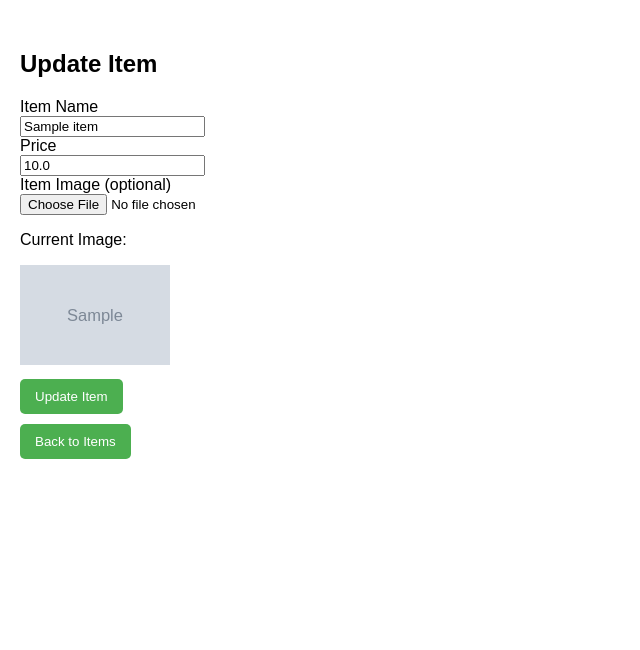
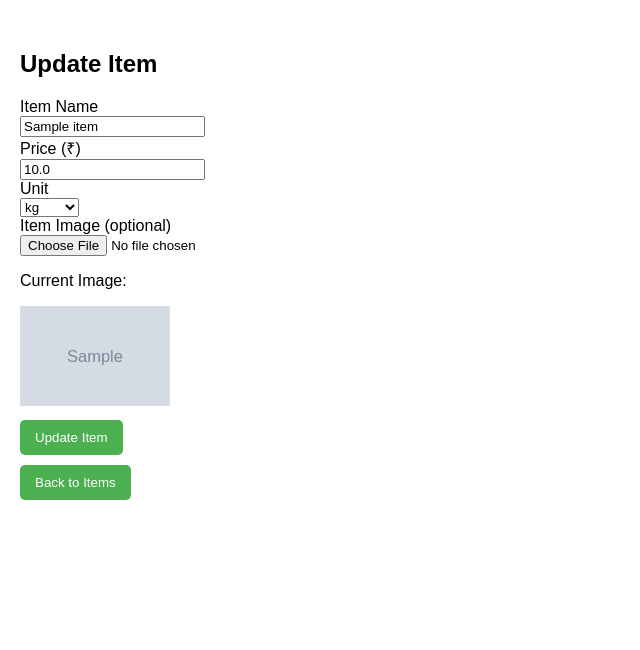
Before and after one commit to phaneendra218/Farm, a Flask app: page /update_item/1 in a window 1280 px wide. Shown: the part 108-758 px from the top of the page, without its empty margins (0-640 px from the left). Run offline with Flask 3, Linux system fonts and the light colour scheme; the visitor is signed in with stand-in values (Sample User, id 1); tables that the repository leaves empty hold one stand-in row (values such as "Sample post"); grey boxes marked "Sample" are stand-in pictures.

Commit message:
unit type added1

```diff
--- a/templates/home.html
+++ b/templates/home.html
@@ -10,7 +10,7 @@
         {% for item in items %}
             <div class="item-card" style="position:relative;">
                 <h4>{{ item.name }}</h4>
-                <p>Price: ₹{{ item.price }}</p>
+                <p>Price: ₹{{ item.price }} /{{ item.unit }}</p>
                 {% if item.image_path %}
                     <img src="{{ url_for('static', filename='uploads/' + item.image_path.split('/')[-1]) }}" alt="{{ item.name }}" style="width:150px; height:100px;">
                 {% else %}
--- a/templates/update_item.html
+++ b/templates/update_item.html
@@ -9,8 +9,17 @@
       <input type="text" class="form-control" id="name" name="name" value="{{ item.name }}" required><br>
     </div>
     <div class="form-group">
-      <label for="price">Price</label><br>
+      <label for="price">Price (₹)</label><br>
       <input type="number" class="form-control" id="price" name="price" value="{{ item.price }}" step="0.01" required><br>
+    </div>
+    <div class="form-group">
+      <label for="unit">Unit</label><br>
+      <select class="form-control" id="unit" name="unit" required>
+        <option value="kg" {% if item.unit == "kg" %}selected{% endif %}>kg</option>
+        <option value="piece" {% if item.unit == "piece" %}selected{% endif %}>piece</option>
+        <option value="litre" {% if item.unit == "litre" %}selected{% endif %}>litre</option>
+        <option value="dozen" {% if item.unit == "dozen" %}selected{% endif %}>dozen</option>
+      </select><br>
     </div>
     <div class="form-group">
       <label for="image">Item Image (optional)</label><br>
```
